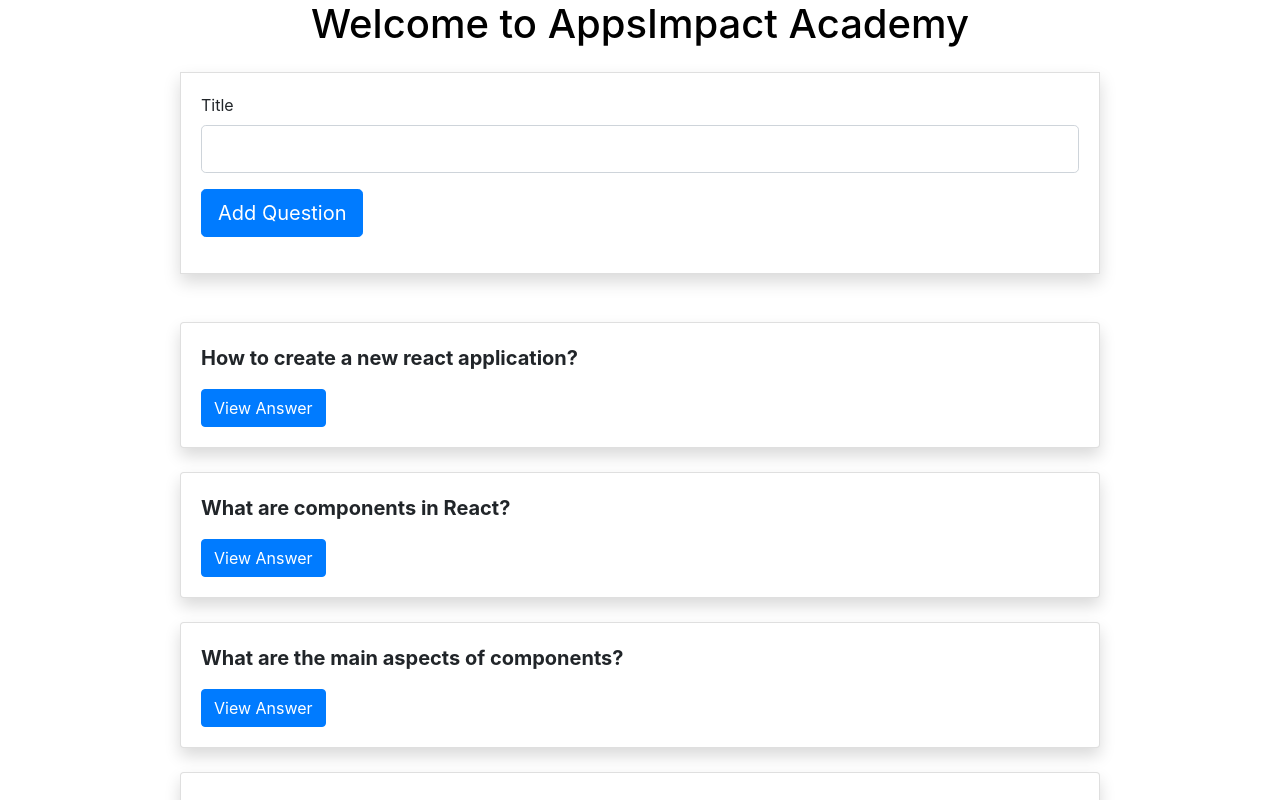
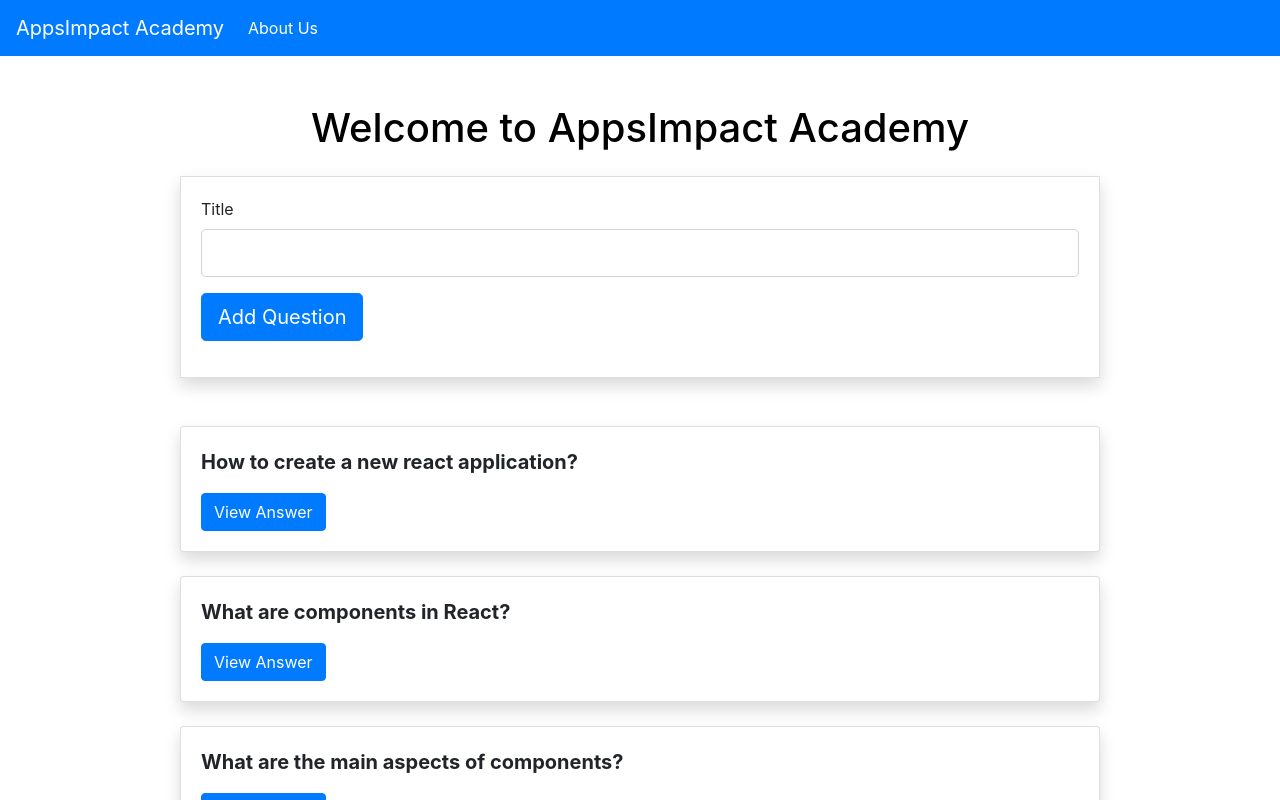
Before and after one commit to RaviSys/react-qa-app, a React (Create React App) app: page / in a window 1280 px wide. Shown: the top 800 px of the page. Built offline with nearby package versions, Linux system fonts and the light colour scheme.

Commit message:
Added navigation bar

```diff
--- a/src/components/UI/Layout.js
+++ b/src/components/UI/Layout.js
@@ -1,9 +1,16 @@
+import React from 'react';
+
+import Navigation from './Navigation';
+
 const Layout = (props) => {
   return (
-    <div className="container">
-      <div className="row">
-        <div className="col-md-10 mx-md-auto">
-          {props.children}
+    <div>
+      <Navigation />
+      <div className="container mt-5">
+        <div className="row">
+          <div className="col-md-10 mx-md-auto">
+            {props.children}
+          </div>
         </div>
       </div>
     </div>
--- /dev/null
+++ b/src/components/UI/Navigation.js
@@ -0,0 +1,22 @@
+import React from 'react';
+
+const Navigation = () => {
+  return (
+    <nav class="navbar navbar-expand-lg navbar-dark bg-primary">
+      <a class="navbar-brand" href="/">AppsImpact Academy</a>
+      <button class="navbar-toggler" type="button" data-toggle="collapse" data-target="#navbarSupportedContent" aria-controls="navbarSupportedContent" aria-expanded="false" aria-label="Toggle navigation">
+        <span class="navbar-toggler-icon"></span>
+      </button>
+
+      <div class="collapse navbar-collapse" id="navbarSupportedContent">
+        <ul class="navbar-nav mr-auto">
+          <li class="nav-item active">
+            <a class="nav-link" href="#">About Us</a>
+          </li>
+        </ul>
+      </div>
+    </nav>
+  )
+}
+
+export default Navigation;
```
